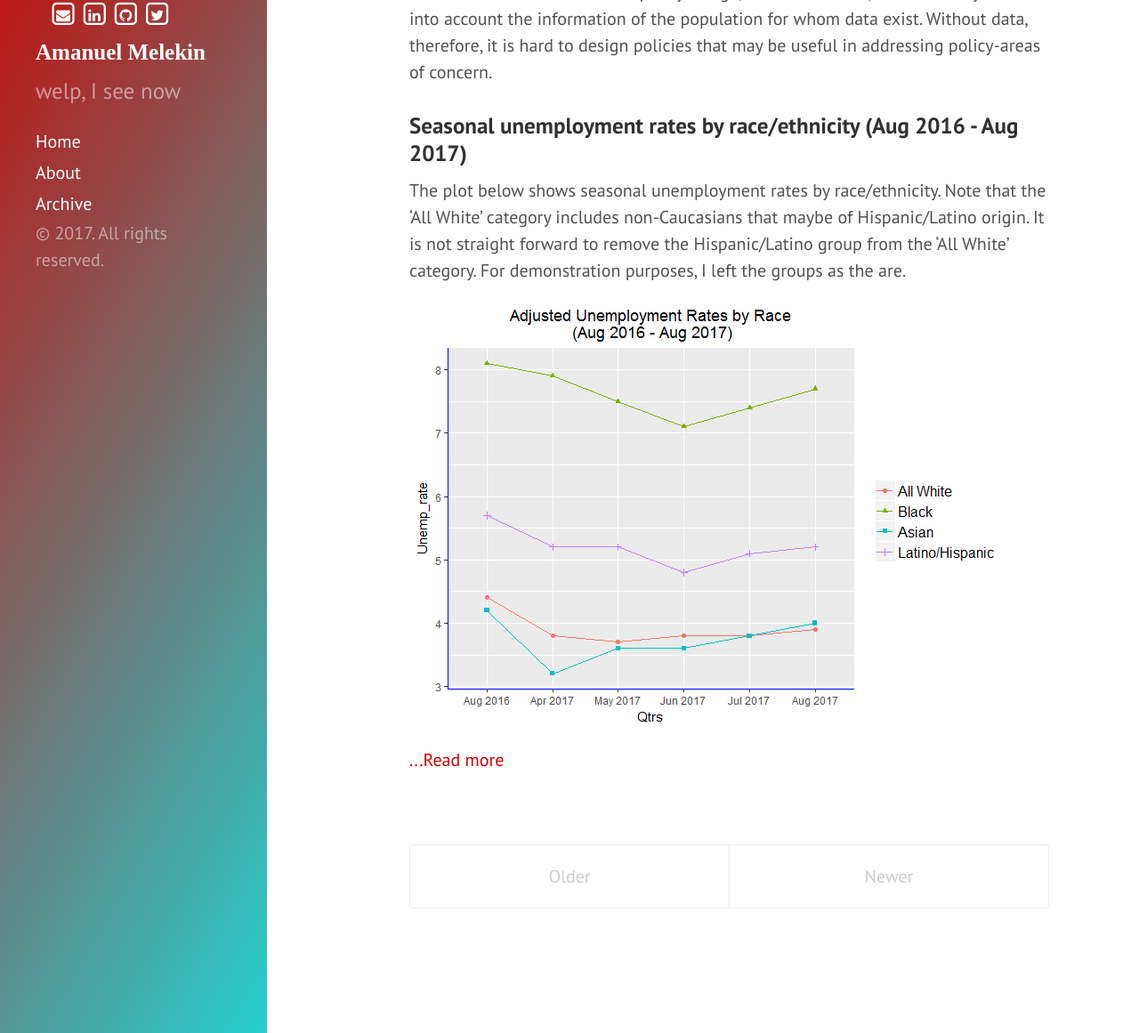
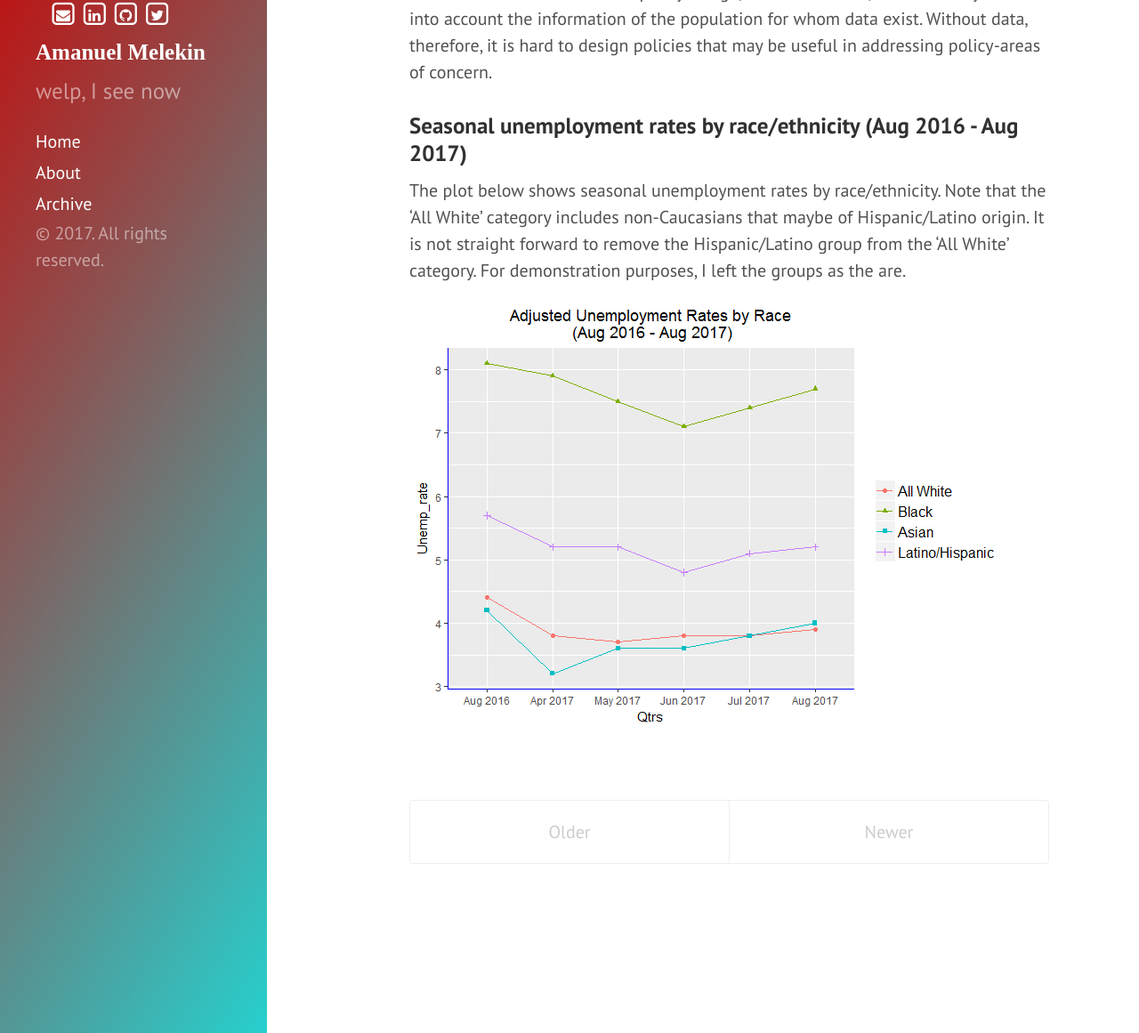
Before and after one commit to azmelekin/azmelekin.github.io, a Jekyll site: the page built from index.html, in a window 1280 px wide and 1365 px high, cut to the strip 204-1365 px from the top of the window. Shown: the whole strip at 89% size. Built offline with Jekyll 4.4.1, drawn with Linux system fonts in a browser that asks for light colours; nearby versions of some CDN libraries; some web fonts are replaced; the list of posts is cut into pages by our own code.

Commit message:
url refuse

```diff
--- a/_config.yml
+++ b/_config.yml
@@ -11,7 +11,7 @@ title:            Amanuel Melekin
 #tagline:
 description:      'welp, I see now'
 url:              http://amanmelekin.github.io/socialsystems
-baseurl:          /
+baseurl:          /socialsystems/
 
 
 author:
--- a/index.html
+++ b/index.html
@@ -16,9 +16,9 @@ title: Home
 
     {{ post.excerpt }}
 
-{% if post.content contains site.excerpt_separator %}
+<!--{% if post.content contains site.excerpt_separator %}
           <a href="{{ post.url }}">...Read more</a>
-      {% endif %}
+      {% endif %} -->
   </div>
   {% endfor %}
 </div>
```
